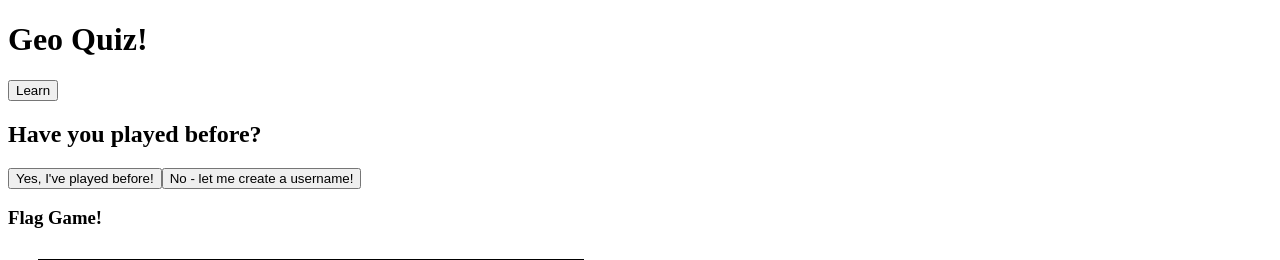
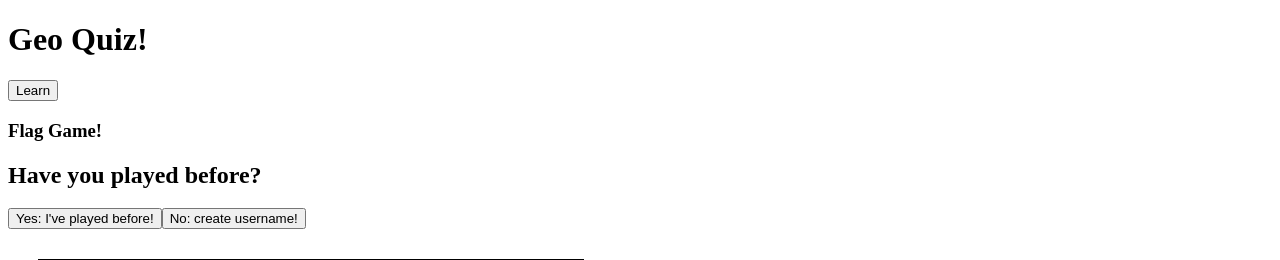
Before and after one commit to matt-hutcheson/GeoQuiz, a Vue app in the folder client/: page / in a window 1280 px wide. Both pictures are taken after a click on the button "Play". Shown: the top 260 px of the page. Built offline with nearby package versions, Linux system fonts and the light colour scheme; no server answers.

Commit message:
Moving choice of user to new component

```diff
--- /dev/null
+++ b/client/src/components/Play/chooseUser.vue
@@ -0,0 +1,32 @@
+<template>
+<section>
+   <h2>Have you played before?</h2>
+        <button id="played-before-button" v-on:click="selectIsHidden = !selectIsHidden && newUserFormIsHidden">Yes: I've played before!</button>
+        <button id="new-user-button" v-on:click="newUserFormIsHidden = !newUserFormIsHidden && selectIsHidden">No: create username!</button>
+        <user-select v-if="!selectIsHidden" :currentUser="currentUser" :allUsers="allUsers"></user-select>
+        <user-form v-if="!newUserFormIsHidden" :countries='countries'></user-form>
+</section>
+</template>
+
+<script>
+import userForm from './userForm';
+import userSelect from './userSelect';
+
+export default {
+    name: 'choose-user',
+    components: {
+        'user-form': userForm,
+        'user-select': userSelect
+    },
+    data() {
+        return {
+        selectIsHidden: true,
+        newUserFormIsHidden: true
+        }
+    }
+}
+</script>
+
+<style scoped>
+
+</style>
--- a/client/src/components/Play/playArticle.vue
+++ b/client/src/components/Play/playArticle.vue
@@ -1,16 +1,12 @@
 <template>
     <section>
-        <h2>Have you played before?</h2>
-        <button v-on:click="selectIsHidden = !selectIsHidden && newUserFormIsHidden">Yes, I've played before!</button>
-        <button v-on:click="newUserFormIsHidden = !newUserFormIsHidden && selectIsHidden">No - let me create a username!</button>
-        <user-select v-if="!selectIsHidden" :currentUser="currentUser" :allUsers="allUsers"></user-select>
-        <user-form v-if="!newUserFormIsHidden" :countries='countries'></user-form>
         <h1>Flag Game!</h1>
+        <choose-user></choose-user>
         <instructions></instructions>
         <div id="container">
             <div id="container-flag">
                 <div id="change-flag-button">
-                    <button v-if="randomCountry" v-on:click.prevent="getRandomCountry(countriesRemaining)">Change Flag</button>
+                    <button v-if="randomCountry" v-on:click.prevent="getRandomCountry(countriesRemaining)">Change flag</button>
                 </div>
                 <flag-to-guess id="flag" v-if="randomCountry" :randomCountry="randomCountry"></flag-to-guess>
             </div>
@@ -20,7 +16,7 @@
             </section>
             <div v-if="result==='correct'" id="correct-next-flag">
                 <p v-if="result==='correct'">Great job!!</p>
-                <button id= "next-flag" v-on:click.prevent="getRandomCountry(countriesRemaining); scrollTop();">Next Flag</button>
+                <button id= "next-flag" v-on:click.prevent="getRandomCountry(countriesRemaining); scrollTop();">Next flag</button>
                 <button id= "details-answers" v-on:click="scrollBottom()">Check your answers:</button>
             </div>
         </div>
@@ -34,12 +30,11 @@
 import playMap from './playMap';
 import flagToGuess from './flagToGuess';
 import { eventBus } from '@/main.js';
-import userForm from './userForm';
-import userSelect from './userSelect';
 import User from '../../assets/user';
 import UserService from '../../services/UserService';
 import instructions from './instructions'
 import listCountries from './listCountries'
+import chooseUser from './chooseUser'
 
 export default {
     name: 'playArticle',
@@ -47,10 +42,9 @@ export default {
     components: {
         'play-map': playMap,
         'flag-to-guess': flagToGuess,
-        'user-form': userForm,
-        'user-select': userSelect,
         'instructions' : instructions,
-        'list-countries': listCountries
+        'list-countries': listCountries,
+        'choose-user': chooseUser
     },
     data () {
         return {
@@ -60,9 +54,7 @@ export default {
         countryListSelected: null,
         result: null,
         currentUser: null,
-        username: "",
-        selectIsHidden: true,
-        newUserFormIsHidden: true
+        username: ""
         }
     },
     methods: {
@@ -142,7 +134,7 @@ export default {
     margin: 20px auto auto 50px;
 }
 
-#change-flag-button > button {
+button {
     width: 10em;
     margin: 20px 25px 0 40px;
     border-radius: 5px;
@@ -150,9 +142,26 @@ export default {
     box-shadow: 0 8px 16px 0 rgba(0,0,0,0.2), 0 6px 20px 0 rgba(0,0,0,0.19);
     outline: none;
     padding: 8px 10px;
+}
+
+#change-flag-button > button {
     background-color: #ffd30d;
     border: #ebb810 solid 2px;
 }
+
+#played-before-button {
+
+    background-color: #19E657;
+    border: #16cf4e solid 2px;
+}
+
+#new-user-button {
+
+    background-color: #E97EF1;
+    border: #E463EE solid 2px;
+}
+
+
 
 #flag-results {
     margin: auto;
```
